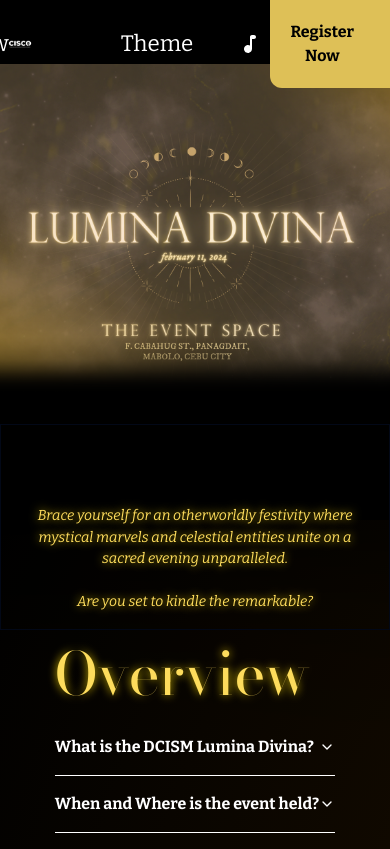
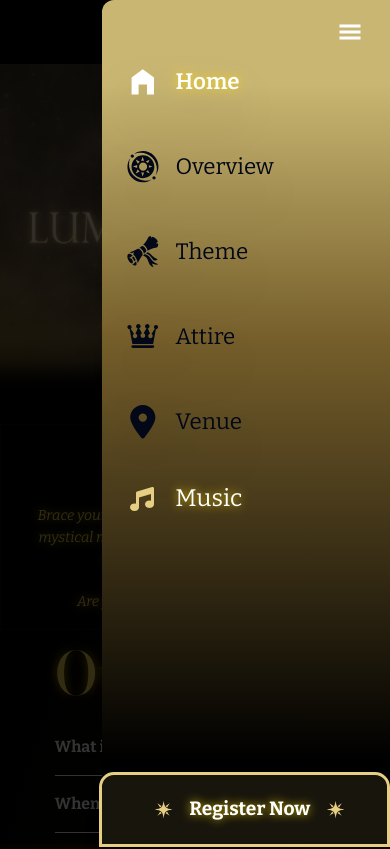
Before and after one commit to baristabarita/DCISMLuminaDivina, a React (Vite) app: page / in a window 390 px wide. Shown: the top 849 px of the page. Built offline with nearby package versions, Linux system fonts and the light colour scheme.

Commit message:
navbar collapse for mobile screens

```diff
--- a/src/components/navbar/navbar.jsx
+++ b/src/components/navbar/navbar.jsx
@@ -4,6 +4,11 @@ import { Link } from 'react-scroll';
 import ReactPlayer from 'react-player';
 import { MusicNoteRounded } from '@mui/icons-material';
 import { MusicOffRounded } from '@mui/icons-material';
+import { GiHamburgerMenu, GiTiedScroll } from "react-icons/gi";
+import { MdHomeFilled } from "react-icons/md";
+import { GiStarSattelites, GiQueenCrown, GiPolarStar } from "react-icons/gi";
+import { TbMusicOff } from "react-icons/tb";
+import { FaLocationDot, FaMusic } from "react-icons/fa6";
 import bgmusic1 from '../../assets/bgmusic1.mp3'
 import bgmusic2 from '../../assets/bgmusic2.mp3'
 import bgmusic3 from '../../assets/bgmusic3.mp3'
@@ -12,10 +17,15 @@ import bgmusic3 from '../../assets/bgmusic3.mp3'
 const Navbar = () => {
     const [activeLink, setActiveLink] = useState('home'); // defines the state for the active link
     const links = ['home', 'overview', 'theme', 'attire', 'venue']; // defines the links
+    const linkIcons = [MdHomeFilled, GiStarSattelites, GiTiedScroll, GiQueenCrown, FaLocationDot];
     const sections = links.map(link => document.getElementById(link)); // get the sections by id
     const [playMusic, setPlayMusic] = useState(true); // defines the state for the music player
     const [currentTrack, setCurrentTrack] = useState(0); // defines the state for the current track
     const musicUrls = [bgmusic1, bgmusic2, bgmusic3];
+
+    //for mobile
+    const [showSidebar, setShowSidebar] = useState(true);
+    const [isMobile, setIsMobile] = useState(false);
 
     const navigateTo = (id) => {
         scroll.scrollToTop(); // scroll to top when clicking on logo
@@ -33,11 +43,22 @@ const Navbar = () => {
                 }
             });
         };
-        // add an event listener for scroll
+
+        //for mobile
+        const handleResize = () => {
+            setIsMobile(window.innerWidth >= 300 && window.innerWidth <= 640);
+          };
+
+        // add an event listener for scroll & mobile
         window.addEventListener('scroll', handleScroll);
+        window.addEventListener('resize', handleResize);
+        handleResize();
+
         // remove the event listener on cleanup
         return () => {
             window.removeEventListener('scroll', handleScroll);
+            window.removeEventListener('resize', handleResize);
+
         };
     }, [sections, links]);
 
@@ -50,17 +71,57 @@ const Navbar = () => {
         <nav className="fixed top-0 left-0 right-0 z-10 bg-black grid grid-cols-3 justify-between items-center h-[4rem] font-bitter">
           {/* Logo column */}
           <div className="col-span-1 flex items-center">
-                <img src={logo} alt="USC Cisco Logo" className="ml-[5%] w-[20%]" onClick={() => navigateTo('home')} />
+            {!isMobile && (
+              <img
+                src={logo}
+                alt="USC Cisco Logo"
+                className="ml-[5%] w-[20%] cursor-pointer"
+                onClick={() => navigateTo('home')}
+              />
+            )}
           </div>
 
+          {/* Hamburger Menu for Mobile */}
+          {isMobile && (
+            <div className=''>
+            <img
+                src={logo}
+                alt="USC Cisco Logo"
+                className="ml-[2rem] mt-[0.8rem] w-[8rem] cursor-pointer"
+                onClick={() => navigateTo('home')}
+              />
+            </div>
+          )}
+
+          {isMobile && (
+            <div className="col-span-1 z-[100] fixed right-5 items-center justify-center">
+              <button
+                className="text-white p-2 ml-3 rounded-2xl focus:outline-none"
+                onClick={() => setShowSidebar(!showSidebar)}
+              >
+                <GiHamburgerMenu className="text-[1.5rem]" />
+              </button>
+            </div>
+          )}
+
           {/* Links Column */}
-            <div className="col-span-1 flex items-center text-[1.4em] text-[#ffffff] space-x-10 justify-center">
+          <div
+            className={`col-span-1 flex items-center text-[1.4em] text-[#ffffff] space-x-10 justify-center ${
+              isMobile ? 'hidden' : 'block'
+            }`}
+          >
             <nav className="xl:max-2xl:ml-[5%]">
-                    <ul className='flex text-white xs:max-sm:text-[0.8em] xl:max-2xl:text-[0.8em]'>
-                        {links.map(link => (
-                            <li key={link} className={`mr-28 text-center cursor-pointer hover:animate-zoom-in-end xs:max-sm:mr-8 xl:max-2xl:mr-16 ${activeLink === link ? 'text-[#e6cf84] glow' : 'hover:text-[#e6cf84]'}`} >
-                                {/* Use Link component with smooth and offset props */}
-                                <Link to={link} smooth={true} offset={-80}>{link.charAt(0).toUpperCase() + link.slice(1)}</Link>
+              <ul className="flex text-white xs:max-sm:text-[0.8em] xl:max-2xl:text-[0.8em]">
+                {links.map((link, index) => (
+                  <li
+                    key={link}
+                    className={`mr-28 text-center cursor-pointer hover:animate-zoom-in-end xs:max-sm:mr-8 xl:max-2xl:mr-16 ${
+                      activeLink === link ? 'text-[#e6cf84] glow' : 'hover:text-[#e6cf84]'
+                    }`}
+                  >
+                    <Link to={link} smooth={true} offset={-80}>
+                        {link.charAt(0).toUpperCase() + link.slice(1)}
+                    </Link>
                   </li>
                 ))}
               </ul>
@@ -68,22 +129,87 @@ const Navbar = () => {
           </div>
 
           {/* Music and Registration button */}
-            <div className=" flex items-center justify-end space-x-4">
+          <div className="col-span-1 flex items-center justify-end space-x-4">
             <div className="flex space-x-2 items-center">
-                    <button onClick={() => setPlayMusic(!playMusic)} className='text-white'>
+              {!isMobile && (
+                <>
+                  <button onClick={() => setPlayMusic(!playMusic)} className="text-white">
                     {playMusic ? <MusicNoteRounded /> : <MusicOffRounded />}
                   </button>
                   <button
-                        onClick={() => window.location.href = 'https://bit.ly/DCISMLuminaDivina'}
+                    onClick={() => (window.location.href = 'https://bit.ly/DCISMLuminaDivina')}
                     className="pl-5 pr-9 py-5 bg-[#dec057] text-black font-bold rounded-bl-xl hover:text-[#e2e2e2] transition-colors delay-250 duration-3000 ease-in"
                   >
                     Register Now
                   </button>
+                </>
+              )}
             </div>
           </div>
+
+          {/* Sidebar for Mobile */}
+          {showSidebar && isMobile && (
+            <div className="fixed top-0 left-0 h-screen w-screen bg-black bg-opacity-80 z-50 animate-fade-in">
+              <div className='fixed w-[18rem] h-full right-0 bg-gradient-to-b from-[#c9b672] from-10% via-[#765F2B] via-40% to-black to-90% rounded-tl-xl rounded-bl-xl '>
+
+                {/* Links */}
+                <div className=''>
+                  <nav className='flex mt-[3rem]'>
+                    <ul>
+                      {links.map((link, index) => (
+                        <li
+                          key={link}
+                          className={`ml-[1.5rem] mb-[10%] flex text-[1.4em] text-left cursor-pointer py-[10%] drop-shadow-2xl hover:animate-zoom-in-end xs:max-sm:mr-8 xl:max-2xl:mr-16 ${
+                            activeLink === link ? 'text-white glow font-semibold' : 'hover:text-[#e6cf84]'
+                          }`}
+                        >
+                      <Link
+                        to={link}
+                        smooth={true}
+                        offset={-80}
+                        className="flex items-center"
+                        onClick={() => {
+                          setActiveLink(link);
+                          setShowSidebar(false);
+                        }}
+                      >
+                            {React.createElement(linkIcons[index], { size: '1.5em' })}
+                            <span className="ml-[1rem]">{link.charAt(0).toUpperCase() + link.slice(1)}</span>
+                        </Link>
+                        </li>
+                      ))}
+
+                {/* Music & Register */}
+                        <li className='ml-[1.5rem] mt-[1.5rem]'>
+                          <div className=''>
+                            <button onClick={() => setPlayMusic(!playMusic)} className={`text-black flex text-[1.5em] ml-[3%] focus:outline-none ${playMusic ? 'text-white glow animate-fade-in' : ''}`}>
+                                {playMusic ? <FaMusic className='text-[#e6cf84] glow animate-fade-in mt-[0.4rem] '/> : <TbMusicOff className='mt-[0.4rem]'/>}
+                                <span className='ml-[1.3rem]'>Music</span>
+                            </button>
+                          </div>
+                        </li>
+
+                        <li className=''>
+                          <div className='fixed bottom-0'>
+                            <button
+                                onClick={() => (window.location.href = 'https://bit.ly/DCISMLuminaDivina')}
+                                className="pl-5 pr-9 py-5 w-[17.8rem] text-[1.2em] flex items-center outline-[3px] outline bg-[#e6cf84] bg-opacity-10 text-[#e6cf84] glow font-bold rounded-tl-xl rounded-tr-xl drop-shadow-xl hover:text-[#e2e2e2] transition-colors delay-250 duration-3000 ease-in"
+                                >
+                                <GiPolarStar className='ml-[2rem] mr-[1rem]' />
+                                <span className='text-white'>Register Now</span>
+                                <GiPolarStar  className='ml-[1rem]' />
+                            </button>
+                          </div>
+                      </li>
+                    </ul>
+                  </nav>
+                </div>
+              </div>
+            </div>
+          )}
+
           <ReactPlayer url={musicUrls[currentTrack]} playing={playMusic} loop={false} onEnded={handleEnd} />
         </nav>
-    )
-}
-
+      );
+    };
 export default Navbar;
```
Lines whose indentation alone changed are shown as unchanged.
